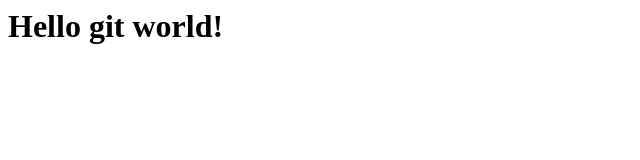
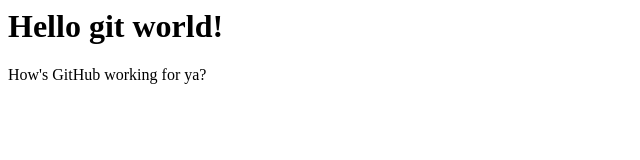
Before and after one commit to mTucker-18/ideal-repo, a plain HTML site: page index.html in a window 1280 px wide. Shown: the whole page, without its empty margins (0-640 px from the left). Drawn offline with Linux system fonts and the light colour scheme.

Commit message:
Update index.html

```diff
--- a/index.html
+++ b/index.html
@@ -1 +1,3 @@
 <h1>Hello git world!</h1>
+
+<p>How's GitHub working for ya?</p>
```
